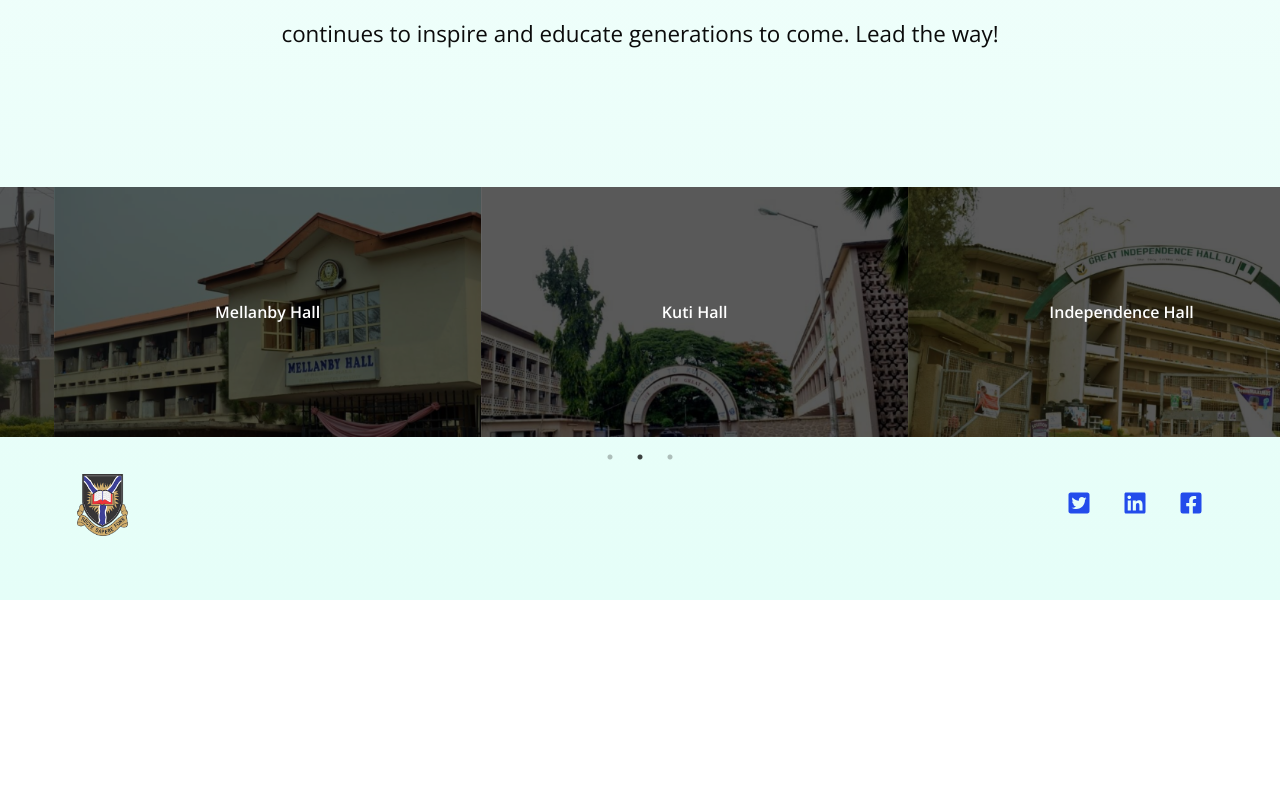
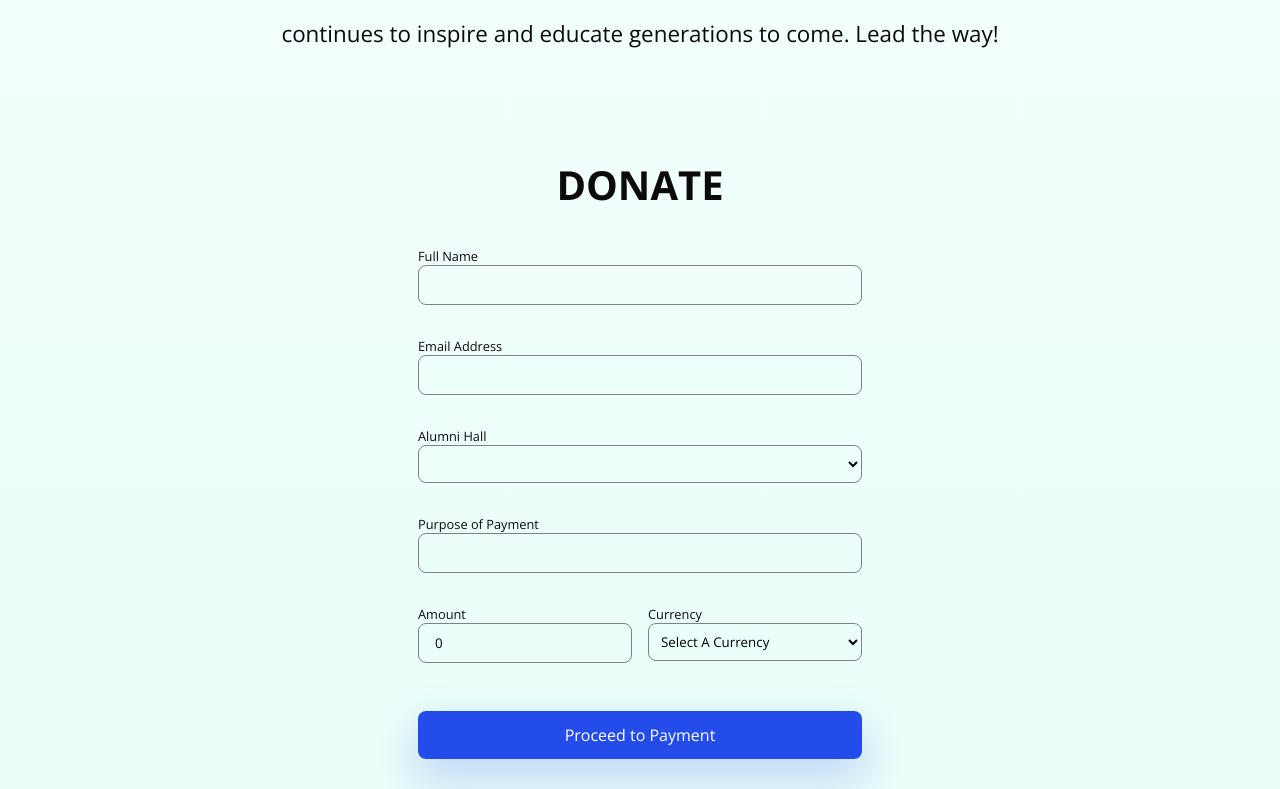
Before and after one commit to olayidecodes/ui-frontend, a React (Vite) app: page / in a window 1280 px wide. Shown: the part 1111-1900 px from the top of the page. Before the commit the page ends 1711 px from the top, so only its background shows below. Built offline with nearby package versions, Linux system fonts and the light colour scheme.

Commit message:
added donate component

```diff
--- a/package.json
+++ b/package.json
@@ -15,6 +15,7 @@
     "react-icons": "^4.11.0",
     "react-router-dom": "^6.16.0",
     "react-slick": "^0.29.0",
+    "react-toastify": "^9.1.3",
     "sass": "^1.67.0",
     "slick-carousel": "^1.8.1"
   },
--- a/src/App.scss
+++ b/src/App.scss
@@ -1,5 +1,14 @@
 .section {
   padding: 4rem 6%;
+}
+
+.section__title {
+  font-size: 2.5rem;
+  font-weight: 700;
+  line-height: 60px;
+  margin-bottom: 1rem;
+  text-transform: uppercase;
+  text-align: center;
 }
 
 .section h4 {
--- a/src/App.tsx
+++ b/src/App.tsx
@@ -3,6 +3,7 @@ import "./App.scss"
 import Footer from "./components/footer/Footer";
 import Banner from "./components/banner/Banner";
 import Gallery from "./components/gallery/Gallery";
+import Donate from "./components/donate/Donate";
 
 function App() {
   return (
@@ -10,6 +11,7 @@ function App() {
       <div className="main__container">
         <Navbar />
         <Banner />
+        <Donate />
         <Gallery />
         <Footer />
       </div>
--- a/src/components/banner/Banner.scss
+++ b/src/components/banner/Banner.scss
@@ -100,10 +100,7 @@
         margin-top: 10vh;
 
         h1 {
-            font-size: 2.5rem;
-            font-weight: 700;
-            line-height: 60px;
-            margin-bottom: 1rem;
+
         }
 
         p {
--- a/src/components/banner/Banner.tsx
+++ b/src/components/banner/Banner.tsx
@@ -30,7 +30,7 @@ const Banner = () => {
                 <Countdown />
             </div>
             <div className="lead section">
-                <h1>LEAD THE WAY</h1>
+                <h1 className='section__title'>LEAD THE WAY</h1>
                 <p>Join us, proud alumni of the University of Ibadan, as we celebrate 75 years of academic excellence and chart a bold course for the future. Your support in this crowdfunding campaign will ensure that our alma mater continues to inspire and educate generations to come. Lead the way!</p>
             </div>
         </div>
--- /dev/null
+++ b/src/components/donate/Donate.scss
@@ -0,0 +1,78 @@
+.main{
+    display: flex;
+    align-items: center;
+    justify-content: center;
+    padding: 2rem;
+}
+
+.form{
+    display: flex;
+    flex-direction: column;
+    justify-content: center;
+    align-items: left;
+}
+
+.label {
+    font-size: .8rem;
+}
+
+.input {
+    height: 2.5rem;
+    border: none;
+}
+
+.title{
+    margin-bottom: 1rem;
+    font-size: 2rem;
+    text-align: center;
+}
+
+.form1{
+    display: flex;
+    flex-direction: column;
+}
+
+.field{
+    width: 100%;
+    display: flex;
+    flex-direction: column;
+    padding:1rem 0;
+}
+
+.input {
+    border: 1px solid rgb(129, 129, 129);
+    // width: auto !important;
+    padding: 1rem;
+    background-color: transparent;
+    border-radius: 0.5rem;
+    color: #000;
+}
+
+.select {
+    height: auto;
+    padding: .5rem;
+}
+
+.amount_box{
+    display: flex;
+    justify-content: center;
+    gap: 1rem;
+
+    .field {
+        .input {
+            width: 100%;
+        }
+    }
+}
+
+.btn{
+    box-shadow: 0px 18px 43px 4px #234CEB36;
+    background: #234CEB;
+    color: #fff;
+    padding: 0.8rem;
+    border-radius: 0.5rem;
+    border: none;
+    cursor: pointer;
+    font-size: 1rem;
+    margin-top: 2rem;
+}
--- /dev/null
+++ b/src/components/donate/Donate.tsx
@@ -0,0 +1,149 @@
+"use client"
+import React, {useState} from 'react';
+import './Donate.scss'
+// import { checkout } from '@/lib/api/checkout';
+import {ToastContainer, toast} from 'react-toastify';
+import 'react-toastify/dist/ReactToastify.css';
+
+interface Currency {
+  code: string;
+  name: string;
+}
+
+const Donate = (props: any) => {
+  // initializing the state of all form input.
+  const [state, setState] = useState({
+    FirstName: '',
+    LastName: '',
+    Email: '',
+    HallAlumni: '',
+    AmountToPay: 0,
+    Narration: '',
+    Currency: ''
+  })
+
+  const [ isLoading, setIsLoading ] = useState<boolean>(false)
+//   const router = useRouter()
+
+
+  // onSubmit function
+  const submitHandler = async () => {
+    // form validation before the next form
+      if (state.FirstName && state.LastName && state.Email && (state.AmountToPay >= 100) && state.Currency && state.HallAlumni && state.Narration !== "") {
+        const payload = {
+          "firstName": state.FirstName,
+          "lastName": state.LastName,
+          "email": state.Email,
+          "amount": state.AmountToPay,
+          "narration": state.Narration,
+          "hallOfResidence": state.HallAlumni,
+          "currency": state.Currency,
+          "transactionID": '',
+        }
+        setIsLoading(true);
+        // const data = await checkout(payload)
+        // router.push(data.data.data.authorization_url)
+        // console.log(data)
+
+      } else if(state.AmountToPay <= 0){
+        toast.error(`Please input amount greater than ${state.AmountToPay}`)
+        setIsLoading(false)
+      }else {
+        setIsLoading(false)
+        toast.error('Please fillup all input field')
+      }
+
+    }
+
+  // handling/getting the input value here
+const inputHandle = (e: any) => {
+  console.log(e.target.name)
+  setState({
+    ...state,
+    [e.target.name]: e.target.value
+
+  })
+}
+
+
+// list of currencies
+const currencies: Currency[] = [
+  { code: 'NGN', name: 'Nigerian Naira' },
+  { code: 'USD', name: 'US Dollar' },
+  { code: 'EUR', name: 'Euro' },
+  { code: 'GBP', name: 'British Pound Sterling' },
+  { code: 'JPY', name: 'Japanese Yen' },
+  { code: 'AUD', name: 'Australian Dollar' },
+  // Add more currencies as needed
+];
+
+
+  return (
+    <div className="main">
+      <ToastContainer />
+
+        <div className="form">
+          <h1 className="section__title">Donate</h1>
+                <div className="form1">
+                  <div className="field">
+                    <label className='label' htmlFor="fname">Full Name</label>
+                    <input value={state.FirstName} onChange={inputHandle} className="input" type='text' name='FirstName'/>
+                  </div>
+
+                  <div className="field">
+                    <label className='label' htmlFor="fname">Email Address</label>
+                    <input value={state.Email} onChange={inputHandle} className="input" type='email' name='Email'/>
+                  </div>
+
+                  <div className="field">
+                    <label className='label' htmlFor="hallAllumni">Alumni Hall</label>
+                    <select className="input select" onChange={inputHandle} name="HallAlumni" id="HallAlumni">
+                      <option value="#"></option>
+                      <option value="Alexander brown hall">Alexander Brown Hall</option>
+                      <option value="Kuti Hall">Kuti Hall</option>
+                      <option value="Tedder Hall">Tedder Hall</option>
+                      <option value="Mellanby Hall">Mellanby Hall</option>
+                      <option value="Queen Elizabeth Hall">Queen Elizabeth Hall</option>
+                      <option value="Independence Hall">Independence Hall</option>
+                      <option value="Idia Hall">Idia Hall</option>
+                      <option value="Bello Hall">Bello Hall</option>
+                      <option value="Awolowo Hall">Awolowo Hall</option>
+                      <option value="Nnamdi Azikwe Hall">Nnamdi Azikwe Hall</option>
+                    </select>
+                  </div>
+
+                  <div className="field">
+                    <label className='label' htmlFor="narration">Purpose of Payment</label>
+                    <input className="Narration input" value={state.Narration} onChange={inputHandle} name="Narration" id="Narration" />
+                  </div>
+
+                  <div className="amount_box">
+
+                  <div className="field">
+                    <label className='label' htmlFor="amount">Amount</label>
+                    <input value={state.AmountToPay} onChange={inputHandle} className="input" type='number' name='AmountToPay'/>
+                  </div>
+
+                  <div className="field">
+                    <label className='label' htmlFor="currency">Currency</label>
+                    <select className="input select" name='Currency' onChange={inputHandle}>
+                      <option value="">Select A Currency</option>
+                      {currencies.map((currency) => (
+                        <option key={currency.code} value={currency.code}>
+                          {currency.name} - ({currency.code})
+                      </option>
+                      ))}
+                    </select>
+                  </div>
+
+                  </div>
+
+                </div>
+
+                <button type='submit' className="btn" onClick={submitHandler} disabled={isLoading}>{ isLoading? "Processing..." : "Proceed to Payment"}</button>
+          </div>
+      </div>
+  )
+}
+
+export default Donate
```
Also changed, not shown: 1 other file (tests, documents, lock files or other folders).
